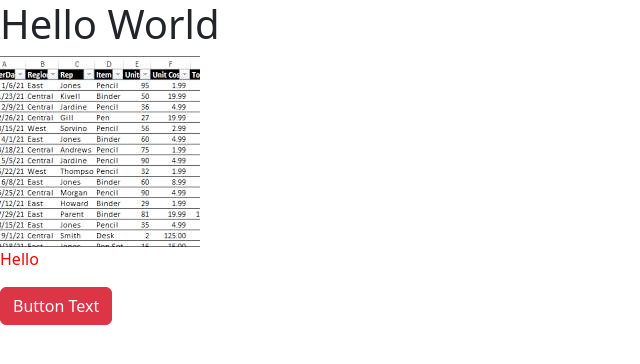
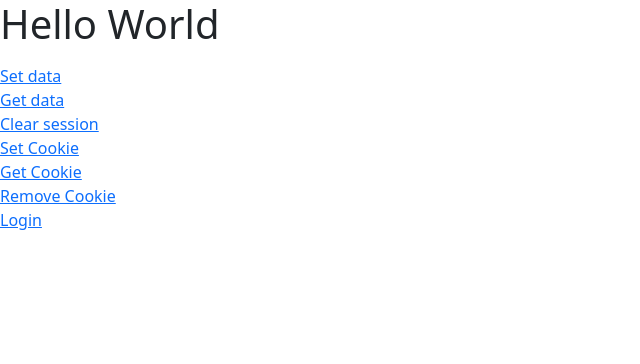
Before and after one commit to adithya-s-edstem/flask-firstapp, a Flask app: page / in a window 1280 px wide. Shown: the top 364 px of the page, without its empty margins (0-640 px from the left). Run offline with Flask 3, Linux system fonts and the light colour scheme; some libraries are stand-ins or nearby versions.

Commit message:
7: Session, cookies and login

```diff
--- a/app.py
+++ b/app.py
@@ -1,13 +1,70 @@
-from flask import Flask, jsonify, redirect, render_template, request, send_from_directory, url_for, Response
+from email import message
+from pydoc import render_doc
+from flask import Flask, flash, jsonify, make_response, redirect, render_template, request, send_from_directory, session, url_for, Response
 import pandas as pd
 import os
 import uuid
 
 app = Flask(__name__, template_folder='templates', static_folder='static', static_url_path='/')
+app.secret_key = 'SOME KEY'
 
 @app.route('/')
 def index():
   return render_template('index.html')
+
+@app.route('/set_data')
+def set_data():
+  session['name'] = 'Mike'
+  session['other'] = 'Hello World'
+  return render_template('index.html', message="Session data set.")
+
+@app.route('/get_data')
+def get_data():
+  if 'name' in session.keys() and 'other' in session.keys():
+    name = session['name']
+    other = session.get('other')
+    return render_template('index.html', message=f"Name: {name} Other: {other}")
+  else:
+    return render_template('index.html', message="No session found")
+
+@app.route('/clear_session')
+def clear_session():
+  session.clear()
+  return render_template('index.html', message="Session cleared")
+
+@app.route('/set_cookie')
+def set_cookie():
+  response = make_response(render_template('index.html', message="Cookie set"))
+  response.set_cookie('cookie_name', 'cookie_value')
+  return response
+
+@app.route('/get_cookie')
+def get_cookie():
+  cookie_value = request.cookies['cookie_name']
+  return render_template('index.html', message=f"Cookie value = {cookie_value}")
+
+@app.route('/remove_cookie')
+def remove_cookie():
+  response = make_response(render_template('index.html', message="Cookie removed"))
+  response.set_cookie('cookie_name', expires=0)
+  return response
+
+@app.route('/login', methods=['GET', 'POST'])
+def login():
+  if request.method == 'GET':
+    return render_template('login.html')
+  elif request.method == 'POST':
+    username = request.form['username']
+    password = request.form['password']
+
+    if username == 'test' and password == '1234':
+      flash('Successful login')
+      return render_template('index.html', message='')
+    else:
+      flash('Failed to login!')
+      return render_template('login.html', message = '')
+
+
 
 # @app.route('/', methods=['GET', 'POST'])
 # def index():
--- a/templates/base.html
+++ b/templates/base.html
@@ -10,6 +10,15 @@
 </head>
 
 <body>
+  {% with messages = get_flashed_messages() %}
+  {%if messages %}
+  <ul>
+    {% for message in messages %}
+    <li>{{ message }}</li>
+    {% endfor %}
+  </ul>
+  {% endif %}
+  {% endwith %}
   {% block content %}
   {% endblock %}
   <script src="/js/bootstrap.js"></script>
--- a/templates/index.html
+++ b/templates/index.html
@@ -3,7 +3,14 @@
 
 {% block content %}
 <h1>Hello World</h1>
-<img src="/img/xl.jpg" alt="text" />
-<p class="special">Hello</p>
-<a href="#" class="btn btn-danger">Button Text</a>
+<p>{{message}}</p>
+<div style="display: flex; flex-direction: column;">
+  <a href="{{ url_for('set_data') }}">Set data</a>
+  <a href="{{ url_for('get_data') }}">Get data</a>
+  <a href="{{ url_for('clear_session') }}">Clear session</a>
+  <a href="{{ url_for('set_cookie') }}">Set Cookie</a>
+  <a href="{{ url_for('get_cookie') }}">Get Cookie</a>
+  <a href="{{ url_for('remove_cookie') }}">Remove Cookie</a>
+  <a href="{{ url_for('login') }}">Login</a>
+</div>
 {% endblock %}
```
Also changed, not shown: templates/login.html (added, +12 -0 lines).
